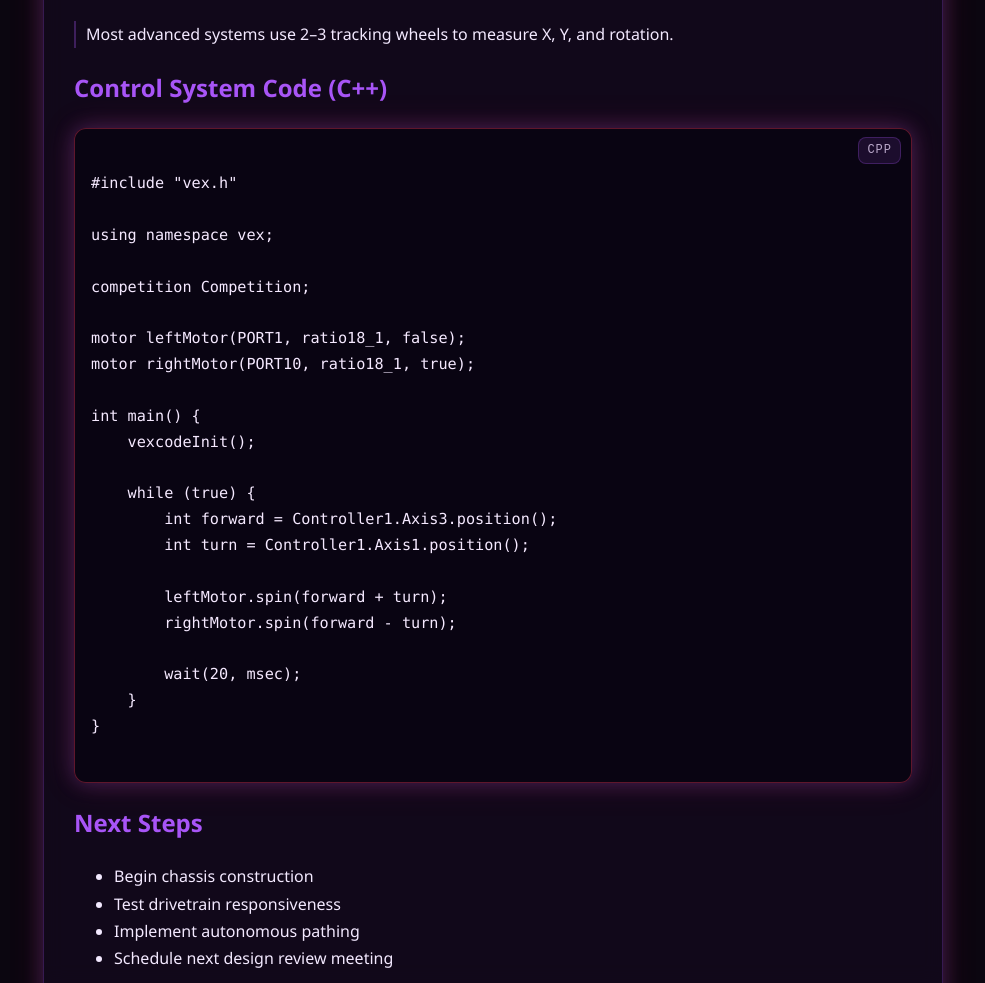
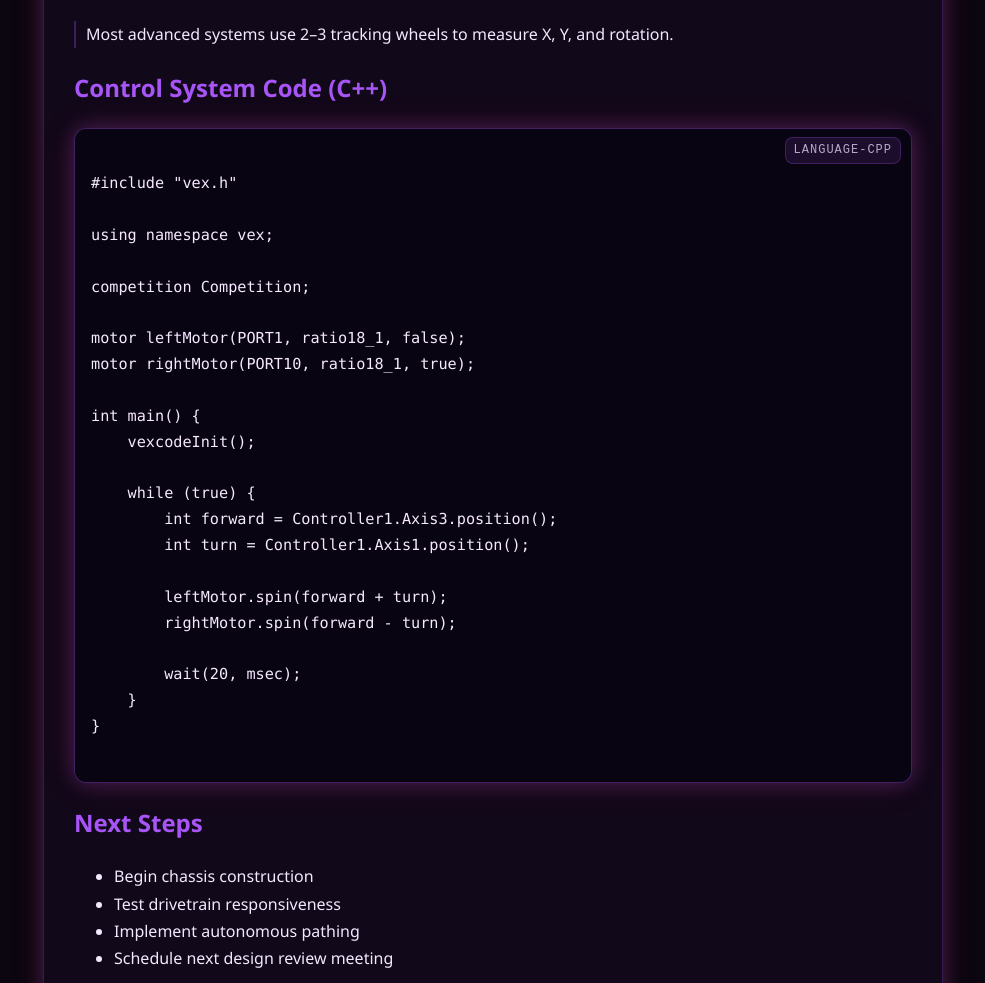
Before and after one commit to chaithetimber/chaithetimber.github.io, a plain HTML site: page index.html in a window 1280 px wide. Shown: the part 1922-2905 px from the top of the page, without its empty margins (147-1132 px from the left). Drawn offline with nearby package versions, Linux system fonts and the light colour scheme.

Commit message:
Update index.html

```diff
--- a/index.html
+++ b/index.html
@@ -68,7 +68,7 @@
         </p>
 
         <h2>Control System Code (C++)</h2>
-        <pre data-lang="cpp"><code>
+        <pre data-lang="language-cpp"><code>
 #include "vex.h"
 
 using namespace vex;
```
